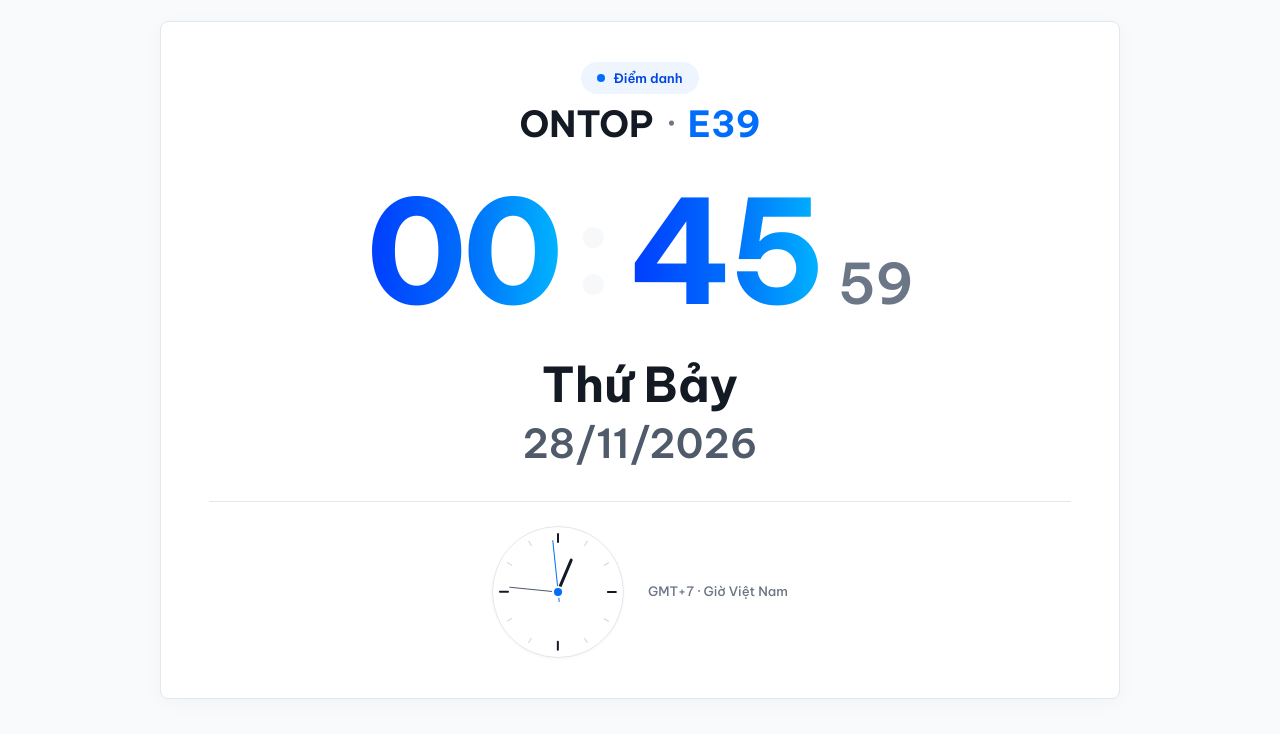
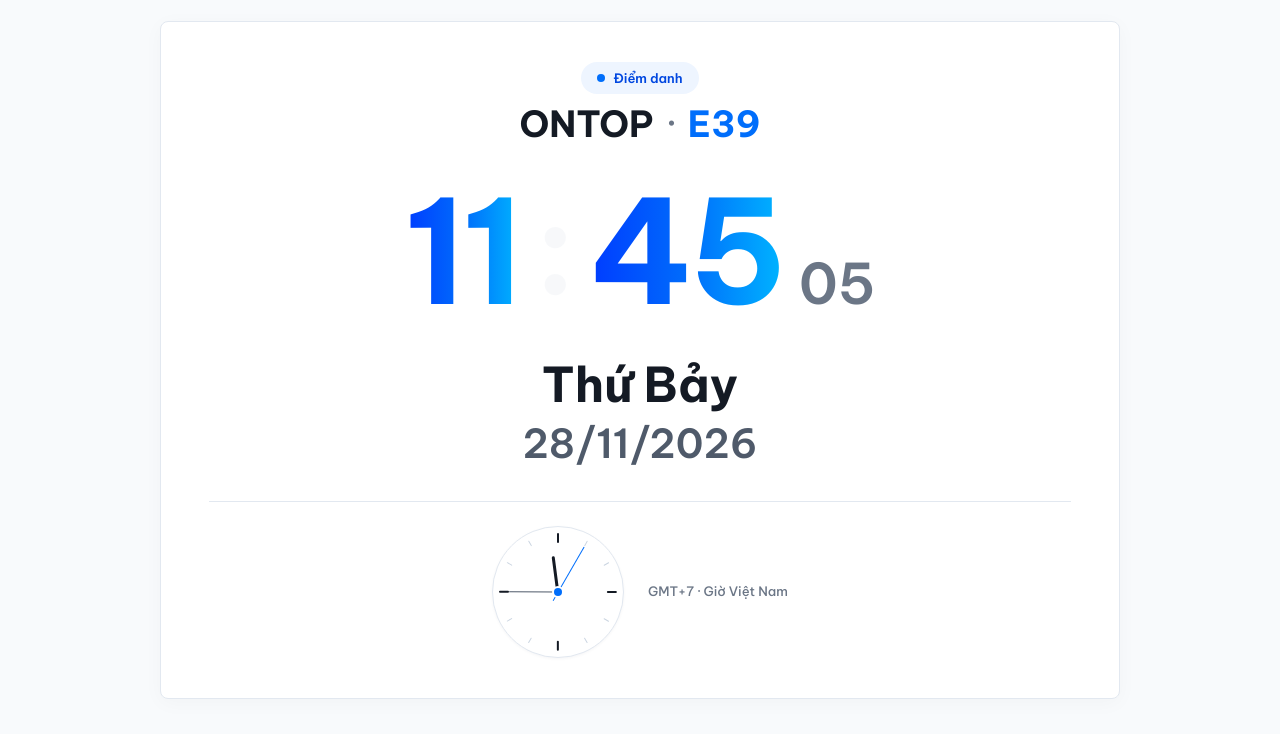
Before and after one commit to hoangkhanhtuan073-wq/tuwn-diem-danh, a plain HTML site: page index.html in a window 1280 px wide. Shown: the part 66-800 px from the top of the page. Drawn offline with Linux system fonts and the light colour scheme.

Commit message:
Update index.html

```diff
--- a/index.html
+++ b/index.html
@@ -417,13 +417,13 @@
           <div id="timerDisplay" class="timer-row" role="timer" aria-live="off">
             <span id="hoursText" class="clock-num">11</span>
             <span id="colonBlink" class="clock-colon" aria-hidden="true">:</span>
-            <span id="minutesText" class="clock-num">43</span>
+            <span id="minutesText" class="clock-num">45</span>
             <span id="secondsText" class="clock-sec">00</span>
           </div>
 
           <div class="date-block">
-            <p id="weekdayText" class="weekday-text">Thứ Ba</p>
-            <p id="dateText" class="date-text">24/11/2026</p>
+            <p id="weekdayText" class="weekday-text">Thứ Bảy</p>
+            <p id="dateText" class="date-text">28/11/2026</p>
           </div>
 
           <div class="card-divider"></div>
@@ -479,22 +479,49 @@
     const minuteHandEl = document.getElementById('minuteHand');
     const secondHandEl = document.getElementById('secondHand');
 
+    const TARGET_START = new Date('2026-11-28T11:45:00+07:00');
+    const PAGE_OPEN_MS = Date.now();
+
+    const vnFormatter = new Intl.DateTimeFormat('en-GB', {
+      timeZone: 'Asia/Ho_Chi_Minh',
+      year: 'numeric',
+      month: '2-digit',
+      day: '2-digit',
+      hour: '2-digit',
+      minute: '2-digit',
+      second: '2-digit',
+      weekday: 'short',
+      hour12: false
+    });
+
+    const dayMap = { Sun: 0, Mon: 1, Tue: 2, Wed: 3, Thu: 4, Fri: 5, Sat: 6 };
+
     function pad2(n) {
       return String(n).padStart(2, '0');
     }
 
-    function getVNTime() {
-      const now = new Date();
-      const utcMs = now.getTime() + now.getTimezoneOffset() * 60000;
-      return new Date(utcMs + 7 * 3600000);
+    function getCustomVNTime() {
+      const elapsedMs = Date.now() - PAGE_OPEN_MS;
+      const currentMs = TARGET_START.getTime() + elapsedMs;
+      const parts = vnFormatter.formatToParts(new Date(currentMs));
+      const map = Object.fromEntries(parts.map(p => [p.type, p.value]));
+      const ms = ((currentMs % 1000) + 1000) % 1000;
+      return {
+        hours: Number(map.hour),
+        minutes: Number(map.minute),
+        seconds: Number(map.second),
+        ms,
+        day: dayMap[map.weekday],
+        dateStr: `${map.day}/${map.month}/${map.year}`
+      };
     }
 
     function renderClock() {
-      const vn = getVNTime();
-      const h = vn.getHours();
-      const m = vn.getMinutes();
-      const s = vn.getSeconds();
-      const ms = vn.getMilliseconds();
+      const vn = getCustomVNTime();
+      const h = vn.hours;
+      const m = vn.minutes;
+      const s = vn.seconds;
+      const ms = vn.ms;
 
       const hh = pad2(h);
       const mm = pad2(m);
@@ -511,8 +538,8 @@
         colonEl.classList.remove('is-hidden');
       }
 
-      weekdayEl.textContent = WEEKDAYS_VI[vn.getDay()];
-      dateEl.textContent = `${pad2(vn.getDate())}/${pad2(vn.getMonth() + 1)}/${vn.getFullYear()}`;
+      weekdayEl.textContent = WEEKDAYS_VI[vn.day];
+      dateEl.textContent = vn.dateStr;
 
       const secDeg = (s + ms / 1000) * 6;
       const minDeg = (m + s / 60) * 6;
```
